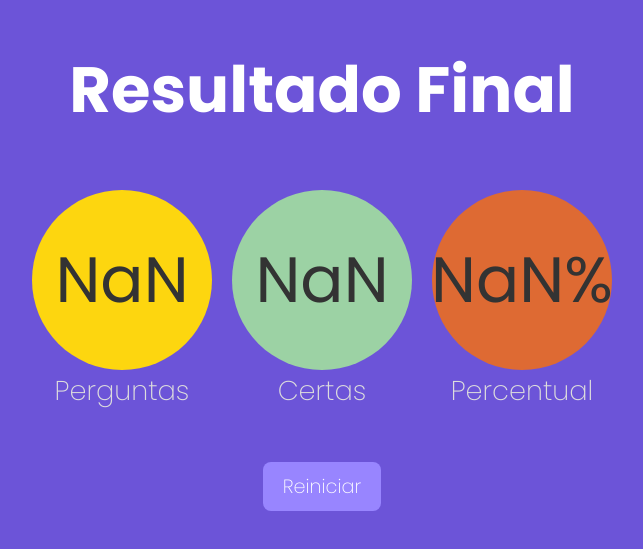
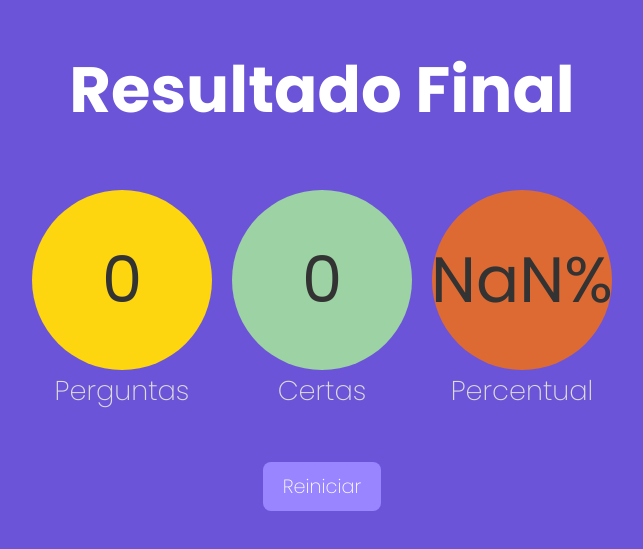
Before and after one commit to luciocarvalho10/curso-next, a Next.js app in the folder quiz/: page /resultado in a window 1280 px wide. Shown: the part 145-694 px from the top of the page, without its empty margins (318-961 px from the left). Built offline with nearby package versions, Linux system fonts and the light colour scheme.

Commit message:
Refatorando - retirando NaN

```diff
--- a/quiz/src/components/Estatistica.tsx
+++ b/quiz/src/components/Estatistica.tsx
@@ -16,7 +16,7 @@ export default function Estatistica(props: IEstatisticaProps) {
 					backgroundColor: props.corFundo ?? '#FDD60F',
 					color: props.corFonte ?? '#333',
 				}}>
-				{props.valor}
+				{Number.isNaN(props.valor) ? 0 : props.valor}
 			</div>
 
             <div className={styles.texto}>
```
